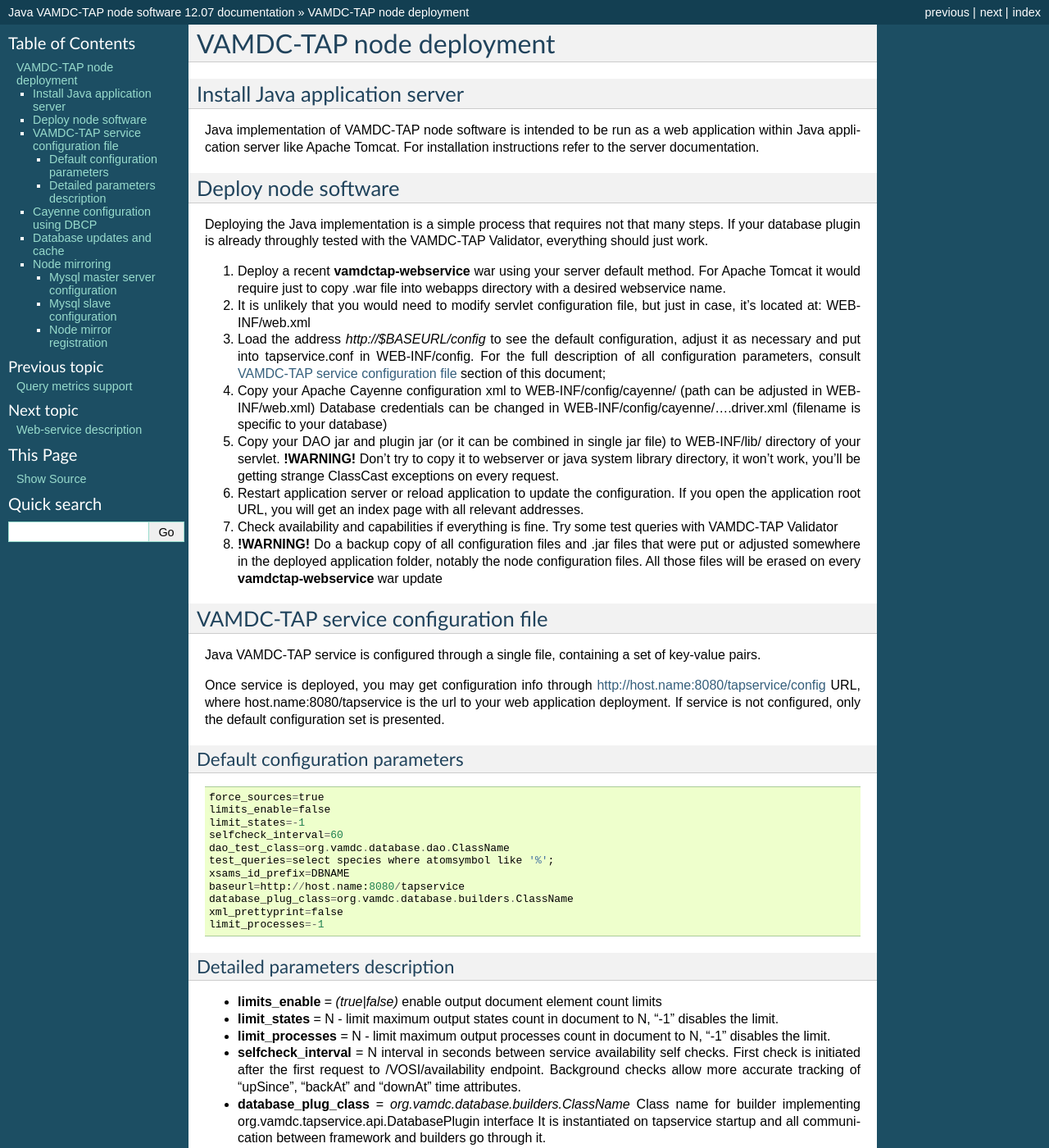
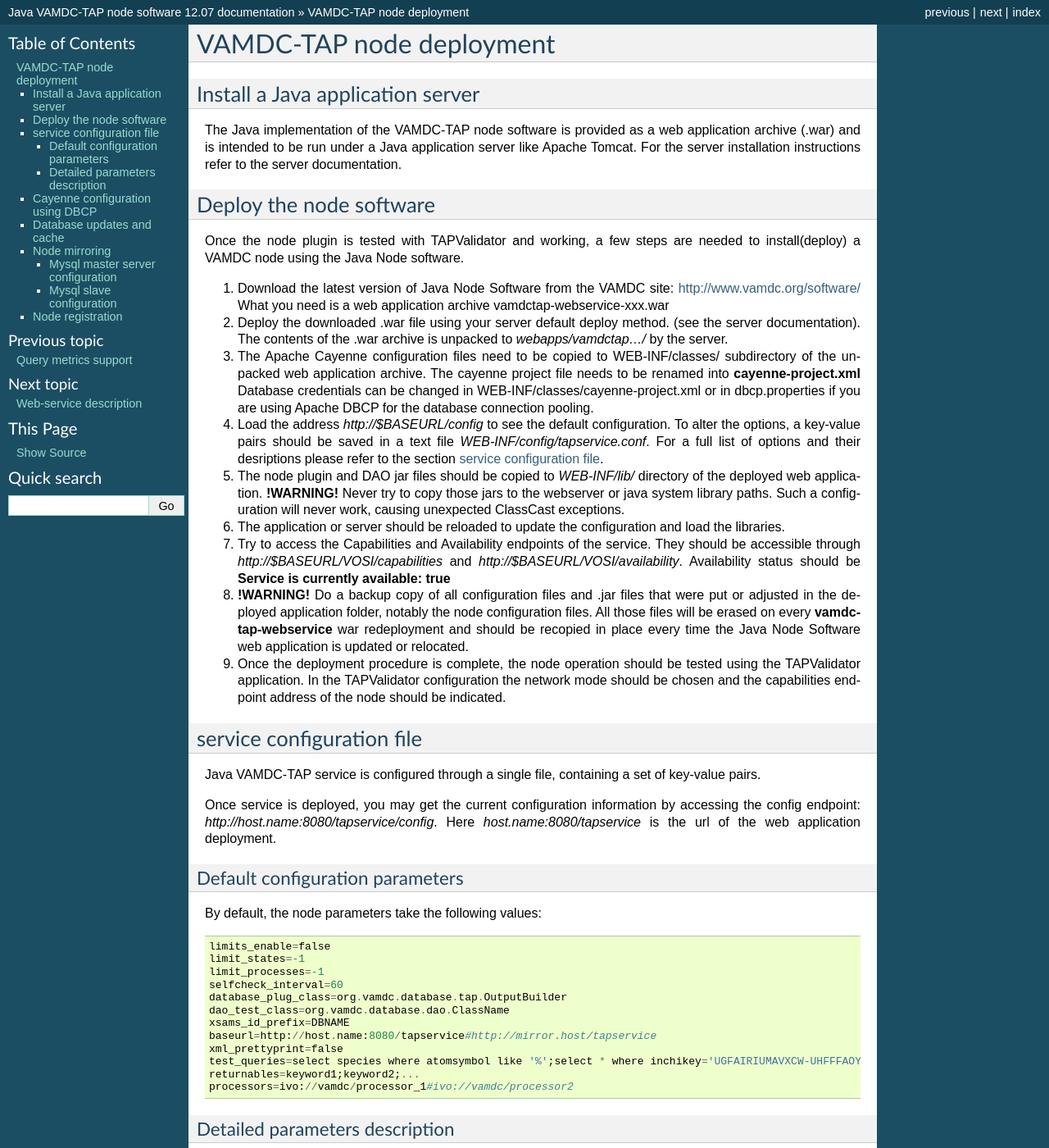
Before and after one commit to misdoro/JavaNodeSwDoc, a Sphinx documentation site: the page built from source/deploy.rst, in a window 1280 px wide and 1400 px high. Shown: the whole window at 82% size. Built offline with Sphinx 7.4.7, drawn with Linux system fonts in a browser that asks for light colours; some of the changed text lies outside the part shown.

Commit message:
Update the node deployment section

```diff
--- a/source/deploy.rst
+++ b/source/deploy.rst
@@ -4,75 +4,92 @@
 ==============================
 
 
-Install Java application server
---------------------------------
+Install a Java application server
+---------------------------------
 
-Java implementation of VAMDC-TAP node software is intended to be run as a web application within Java application server like Apache Tomcat.
-For installation instructions refer to the server documentation.
+The Java implementation of the VAMDC-TAP node software is provided as a web application archive (.war)
+and is intended to be run under a Java application server like Apache Tomcat.
+For the server installation instructions refer to the server documentation.
 
 
-Deploy node software
-----------------------
+Deploy the node software
+-------------------------
 
-Deploying the Java implementation is a simple process that requires not that many steps.
-If your database plugin is already throughly tested with the VAMDC-TAP Validator, everything should just work.
+Once the node plugin is tested with TAPValidator and working,
+a few steps are needed to install(deploy) a VAMDC node using the Java Node software.
 
-#.	Deploy a recent **vamdctap-webservice** war using your server default method.
-	For Apache Tomcat it would require just to copy .war file into webapps directory with a desired
-	webservice name.
+#.      Download the latest version of Java Node Software from the VAMDC site: http://www.vamdc.org/software/
+	What you need is a web application archive vamdctap-webservice-xxx.war
 
-#.	It is unlikely that you would need to modify servlet configuration file, but just in case, it's located at:
-	WEB-INF/web.xml
+#.	Deploy the downloaded .war file using your server default deploy method.
+	(see the server documentation).
+	The contents of the .war archive is unpacked to *webapps/vamdctap.../* by the server.
 
-#.	Load the address *http://$BASEURL/config* to see the default configuration, adjust it as necessary and put
-	into tapservice.conf in WEB-INF/config. For the full description of all configuration parameters,
-	consult :ref:`config` section of this document;
+#.	The Apache Cayenne configuration files need to be copied to WEB-INF/classes/
+	subdirectory of the unpacked web application archive.
+	The cayenne project file needs to be renamed into **cayenne-project.xml**
+	Database credentials can be changed in WEB-INF/classes/cayenne-project.xml
+	or in dbcp.properties if you are using Apache DBCP for the database connection pooling.
 
-#.	Copy your Apache Cayenne configuration xml to WEB-INF/config/cayenne/ (path can be adjusted in WEB-INF/web.xml)
-	Database credentials can be changed in WEB-INF/config/cayenne/....driver.xml (filename is specific to your database)
+#.	Load the address *http://$BASEURL/config* to see the default configuration.
+	To alter the options, a key-value pairs should be saved in a
+	text file *WEB-INF/config/tapservice.conf*.
+	For a full list of options and their desriptions please refer to the section :ref:`config`.
 
-#.	Copy your DAO jar and plugin jar (or it can be combined in single jar file) to WEB-INF/lib/ directory of your servlet.
-	**!WARNING!** Don't try to copy it to webserver or java system library directory,
-	it won't work, you'll be getting strange ClassCast exceptions on every request.
+#.	The node plugin and DAO jar files should be copied to *WEB-INF/lib/* directory
+	of the deployed web application.
+	**!WARNING!** Never try to copy those jars to the webserver or java system library paths.
+	Such a configuration will never work, causing unexpected ClassCast exceptions.
 
-#.	Restart application server or reload application to update the configuration.
-	If you open the application root URL, you will get an index page with all relevant addresses.
+#.	The application or server should be reloaded to update the configuration and load the libraries.
 
-#.	Check availability and capabilities if everything is fine.
-	Try some test queries with VAMDC-TAP Validator
+#.	Try to access the Capabilities and Availability endpoints of the service.
+	They should be accessible through *http://$BASEURL/VOSI/capabilities* and
+	*http://$BASEURL/VOSI/availability*. Availability status should be
+	**Service is currently available: true**
 
 #.	**!WARNING!** Do a backup copy of all configuration files and .jar files that were put or adjusted
-	somewhere in the deployed application folder, notably the node configuration files.
-	All those files will be erased on every **vamdctap-webservice** war update
+	in the deployed application folder, notably the node configuration files.
+	All those files will be erased on every **vamdctap-webservice** war redeployment
+	and should be recopied in place every time the Java Node Software web application
+	is updated or relocated.
+
+#.	Once the deployment procedure is complete, the node operation
+	should be tested using the TAPValidator application.
+	In the TAPValidator configuration the network mode should be chosen and the capabilities endpoint
+	address of the node should be indicated.
 
 
 .. _config:
 
-VAMDC-TAP service configuration file
+service configuration file
 ----------------------------------------
 
 Java VAMDC-TAP service is configured through a single file, containing a set of key-value pairs.
 
-Once service is deployed, you may get configuration info through
-http://host.name:8080/tapservice/config URL, where host.name:8080/tapservice is the url to your web application deployment.
-If service is not configured, only the default configuration set is presented.
+Once service is deployed, you may get the current configuration information
+by accessing the config endpoint:
+*http://host.name:8080/tapservice/config*. Here *host.name:8080/tapservice*
+is the url of the web application deployment.
+
 
 Default configuration parameters
 ++++++++++++++++++++++++++++++++++++++++++
 
-::
+By default, the node parameters take the following values::
 
-	force_sources=true
 	limits_enable=false
 	limit_states=-1
+	limit_processes=-1
 	selfcheck_interval=60
+	database_plug_class=org.vamdc.database.tap.OutputBuilder
 	dao_test_class=org.vamdc.database.dao.ClassName
-	test_queries=select species where atomsymbol like '%';
 	xsams_id_prefix=DBNAME
-	baseurl=http://host.name:8080/tapservice
-	database_plug_class=org.vamdc.database.builders.ClassName
+	baseurl=http://host.name:8080/tapservice#http://mirror.host/tapservice
 	xml_prettyprint=false
-	limit_processes=-1
+	test_queries=select species where atomsymbol like '%';select * where inchikey='UGFAIRIUMAVXCW-UHFFFAOYSA-N'
+	returnables=keyword1;keyword2;...
+	processors=ivo://vamdc/processor_1#ivo://vamdc/processor2
 
 
 Detailed parameters description
@@ -85,19 +102,21 @@
 *	**limit_processes** = N - limit maximum output processes count in document to N, "-1" disables the limit.
 
 
-*	**selfcheck_interval** = N interval in seconds between service availability self checks.
-	First check is initiated after the first request to /VOSI/availability endpoint.
-	Background checks allow more accurate tracking of "upSince", "backAt" and "downAt" time attributes.
+*	**selfcheck_interval** = N interval in seconds between the node availability self checks.
+	First check is initiated upon the request to /VOSI/availability endpoint.
+	Background checks allow the accurate tracking
+	of "upSince", "backAt" and "downAt" time attributes.
 
 
-*	**database_plug_class** = *org.vamdc.database.builders.ClassName*
-	Class name for builder implementing org.vamdc.tapservice.api.DatabasePlugin interface
-	It is instantiated on tapservice startup and all communication between framework and builders go through it.
+*	**database_plug_class** = *org.vamdc.database.tap.OutputBuilder*
+	The name of the class implementing the *org.vamdc.tapservice.api*.**DatabasePlugin** interface.
+	An instance of that class is created on the web application startup.
+	Methods of this class are invoked to construct a response for the incoming request.
 
 *	**dao_test_class** = *fully.qualified.apache.cayenne.dao.Object*
-	class name for self availability checking,
-	it must be the table with more than 10 records.
-	May be omitted, but then availability endpoint won't work properly.
+	The name of a Cayenne DAO class, used for the node availability checking.
+	A table behind that class should have more than 10 records.
+	This option may be omitted but in that case the availability endpoint will not work properly.
 
 *	**xsams_id_prefix** = *DBNAME*
 	Prefix for XSAMS library id generator org.vamdc.xsams.util.IDs, used to produce all XML
@@ -105,8 +124,10 @@
 	of identifiers in XSAMS documents.
 
 *	**baseurl** = *http://host.name:8080/tapservice*
-	Base url used in VOSI/capabilities output, must contain globally accessible URL pointing to the VAMDC-TAP service
-	web application root. Multiple addresses may be specified to indicate mirror nodes, separated by *#* symbol.
+	Base url used in VOSI/capabilities output, must contain globally accessible URL
+	pointing to the VAMDC-TAP service web application root.
+	Multiple addresses may be specified to indicate mirror nodes, separated by *#* symbol.
+	The first address must point to the node itself.
 
 *	**xml_prettyprint** = *(true|false)*
 	Produce pretty-printed XML documents or output everything in a single line of text with no linefeeds.
@@ -119,7 +140,12 @@
 	On the other hand such queries must produce compact documents, since those queries would be used
 	for periodic node testing.
 
+*	**returnables** a semicolon-separated list of Returnable keywords that will be shown in the
+	Capabilities endpoint output. May be left empty.
 
+*	**processors** a list of IVOA identifiers of the preferred XSAMS processors.
+	This list is used by the vamdc portal to suggest the processors.
+	Processor identifiers may be obtained from the VAMDC registry.
 
 Cayenne configuration using DBCP
 ------------------------------------
@@ -128,38 +154,48 @@
 junction with Apache Cayenne. Configuration change for this case is simple and straight-forward.
 **vamdctap-webservice** application archive already comes with bundled *commons-dbcp* jar.
 
-* First, in cayenne.xml **node** element *factory* attribute have to be changed for org.apache.cayenne.conf.DBCPDataSourceFactory
-	and *datasource* attribute should indicate a file name that will contain key-value pairs of dbcp configuration;
+* 	in the file cayenne-project.xml the *factory* attribute of the **node** element should be changed
+	to org.apache.cayenne.conf.DBCPDataSourceFactory.
 
-* Second, dbcp configuration file should be put in *cayenne* configuration directory
-	with the name same as specified in *datasource* attribute and the following parameters:
+* 	dbcp.properties configuration file should be put next to
+	the cayenne-project.xml in the classes directory.
+	the following parameters should be put into the file::
 
-	- cayenne.dbcp.driverClassName=com.mysql.jdbc.Driver
-	- cayenne.dbcp.url=jdbc:mysql://hostname:port/databasename
-	- cayenne.dbcp.username=databaseUserName
-	- cayenne.dbcp.password=databasePassword
+	 cayenne.dbcp.driverClassName=com.mysql.jdbc.Driver
+	 cayenne.dbcp.url=jdbc:mysql://hostname:port/databasename
+	 cayenne.dbcp.username=databaseUserName
+	 cayenne.dbcp.password=databasePassword
 
-	Other DBCP parameters also may be adjusted, see http://commons.apache.org/dbcp/configuration.html for more information.
+Other DBCP parameters may be adjusted,
+please consult http://commons.apache.org/dbcp/configuration.html for more information.
 
 
 
 Database updates and cache
 ----------------------------
 
-Java node software maintains it's own database cache. If database fields are updated, this cache needs to be purged.
-To force node to purge it's caches, request to  /clear_cache resource needs to be sent.
+Java node software maintains its own database cache.
+If database fields are updated, this cache needs to be purged.
+To force node to purge its caches, request to $BASEURL/clear_cache resource needs to be sent.
 The full URL will be http://host.name:8080/tapservice/clear_cache.
-As a result, single text line will be sent indicating the number of records that were contained in the cache.
-This URL may be accessed either manually, included as a frame in node database administration panel or accessed by
+Result document contains a single line of text, indicating the number
+of records that were contained in the cache.
+
+This URL should be called every time the database contents is updated.
+It may be accessed either manually, included as an iframe in the node
+database administration interface, or accessed by
 a special script that tracks database modifications in some way.
 
 
 Node mirroring
 ----------------------
 
-The best way to set up node mirrors is to configure database replication on each mirror and deploy
-multiple instances of node software on mirror servers, each of them using own mysql installation.
+The best way to set up node mirrors is to configure database replication and deploy
+an instance of the node software on each mirror.
+
 Deployment procedure of node software on master server and mirrors is the same.
+The only difference will be the order of the addresses in the **baseurl**
+configuration parameter on each of the mirrors.
 
 Mysql master server configuration
 +++++++++++++++++++++++++++++++++++++
@@ -239,12 +275,20 @@
 	http://dev.mysql.com/doc/refman/5.5/en/replication.html
 
 
-Node mirror registration
-++++++++++++++++++++++++++
+Node registration
+--------------------------
 
-Procedure for registering a new mirror is very simple:
-In configuration of main node and all mirrors another url needs to be added to the end of
-**baseurl** parameter, separated with hash (#) symbol.
+To update the node registration to include the mirror nodes,
+two steps are needed:
 
-After reload of master node web application, registry needs to be updated with new Capabilities including new mirror.
-For registry update, please contact VAMDC registry maintainer via support@vamdc.org.
+*	In the configuration of the main node and all mirrors the
+	**baseurl** parameter should be set up to include the node and mirrors,
+	separated with hash (#) symbol.
+	On mirror nodes, the url of the mirror itself should be the first in that list.
+	Java node web application should be reloaded to update the configuration.
+
+*	Registry record of the node should be updated with new Capabilities including new mirror.
+
+
+In any case for the registry update please contact the VAMDC registry
+maintainer via support@vamdc.org.
```
